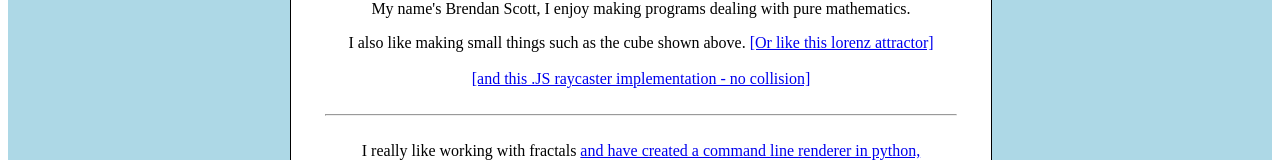
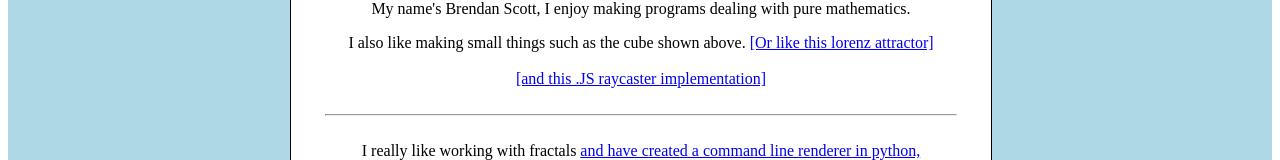
Before and after one commit to BrendanScott105/BrendanScott105.github.io, a plain HTML site: page index.html in a window 1280 px wide. Shown: the part 313-473 px from the top of the page. Drawn offline with Linux system fonts and the light colour scheme.

Commit message:
Update index.html

```diff
--- a/index.html
+++ b/index.html
@@ -56,7 +56,7 @@ l(); z.stroke()});
 <a href="/lorenz.html">[Or like this lorenz attractor]</a>
 <br>
 <br>
-<a href="/Caster.html">[and this .JS raycaster implementation - no collision]</a>
+<a href="/Caster.html">[and this .JS raycaster implementation]</a>
 <br>
 <br>
 <hr width=90%  align=center>
```
